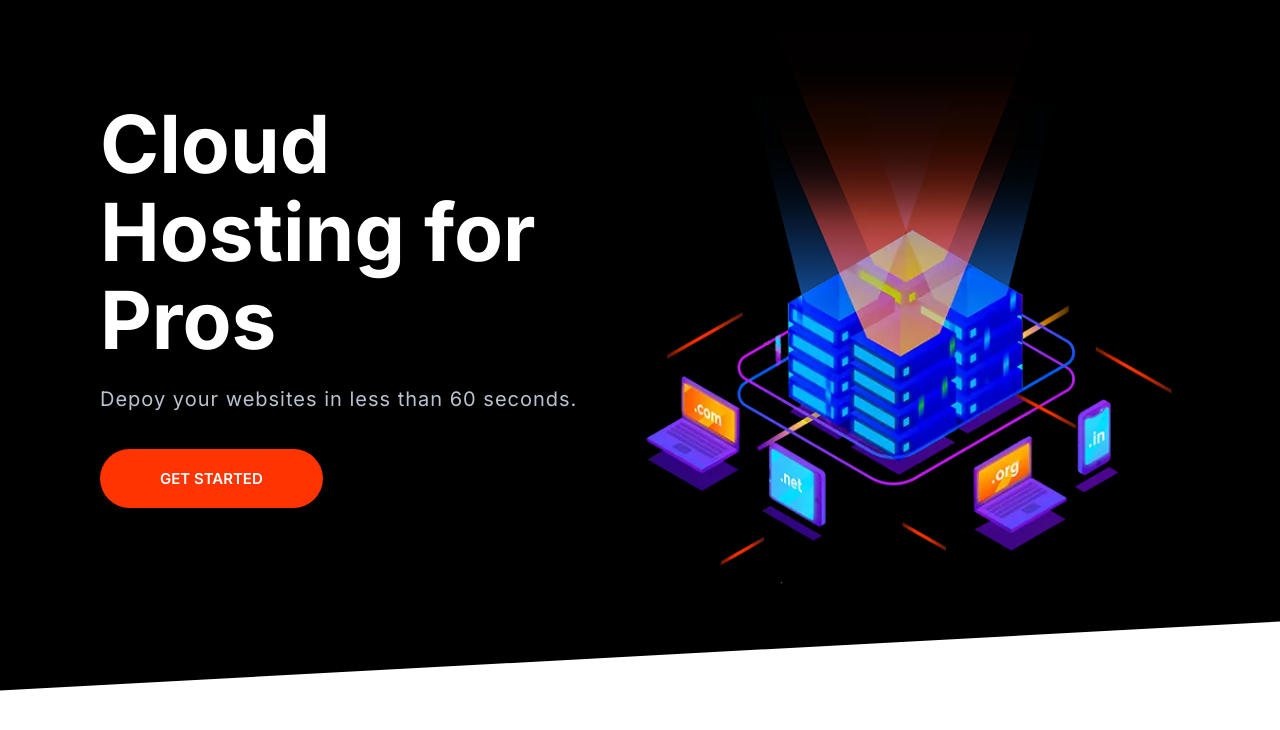
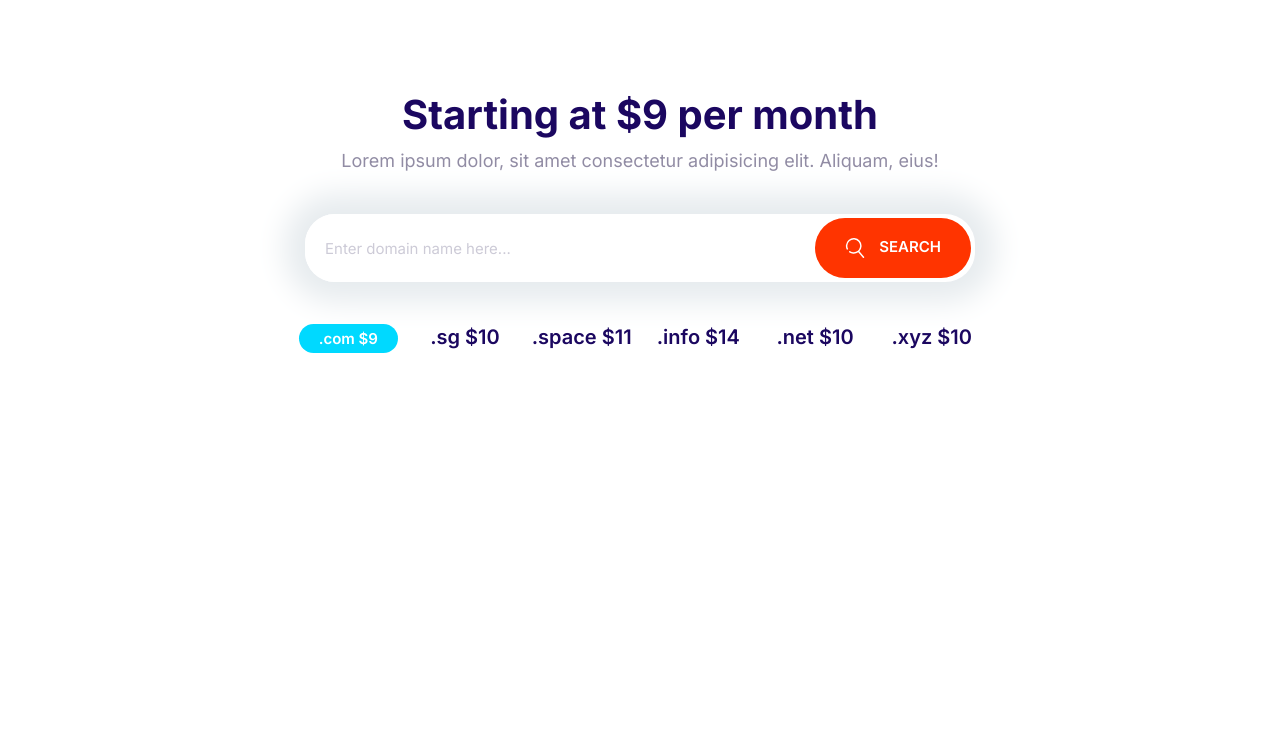
Before and after one commit to muh-haris/moshify, a plain HTML site: page index.html in a window 1280 px wide. Drawn offline with Linux system fonts and the light colour scheme.

Commit message:
Define domain block.

```diff
--- a/css/styles.css
+++ b/css/styles.css
@@ -191,10 +191,18 @@ a{
     font-size: 1.8rem;
     font-weight: 600;
     margin: 1rem 0;
+    outline: 0;
     padding: 2rem 3rem;
     text-align: center;
     text-transform: uppercase;
     white-space: nowrap;
+}
+
+.btn .icon {
+    width: 2rem;
+    height: 2rem;
+    margin-right: 1rem;
+    vertical-align: middle;
 }
 
 .btn--primary {
@@ -274,7 +282,7 @@ a{
 .input-group .input {
     border: 0;
     flex-grow: 1;
-    padding: 1.5rem 1rem;
+    padding: 1.5rem 2rem;
 }
 
 .input-group .btn {
@@ -687,3 +695,28 @@ a{
         align-self: center;
     }
 }
+
+/* Domain */
+.block-domain .input-group {
+    box-shadow: 0 0 30px 20px #e6ebee;
+    border: 0;
+    margin: 4rem auto;
+    max-width: 670px;
+}
+
+.block-domain__prices {
+    display: grid;
+    grid-template-columns: repeat(3, 1fr);
+    grid-template-rows: repeat(2, 6rem);
+    font-size: 2rem;
+    font-weight: 600;
+    justify-items: center;
+    max-width: 700px;
+    margin: 0 auto;
+}
+
+@media screen and (min-width: 768px) {
+    .block-domain__prices {
+        grid-template-columns: repeat(auto-fit, minmax(10rem, 1fr));
+    }
+}
--- a/index.html
+++ b/index.html
@@ -15,27 +15,35 @@
     <link rel="stylesheet" href="css/styles.css" />
   </head>
   <body>
-    <section class="block block--dark block--skewed--left hero">
-      <div class="container grid grid--1x2">
-        <header class="block__header hero__content">
-          <h1 class="block__heading">Cloud Hosting for Pros</h1>
-          <p class="hero__tagline">
-            Depoy your websites in less than 60 seconds.
-          </p>
-          <a href="" class="btn btn--accent btn--stretched">Get Started</a>
-        </header>
-        <picture>
-          <source
-            type="image/webp"
-            srcset="images/banner.webp 1x, images/banner@2x.webp 2x"
-          />
-          <source
-            type="image/png"
-            srcset="images/banner.png 1x, images/banner@2x.png 2x"
-          />
-          <img class="hero__image" src="images/banner.png" alt="" />
-        </picture>
+    <section class="block container block-domain">
+      <header class="block__header">
+        <h2>Starting at $9 per month</h2>
+        <p>
+          Lorem ipsum dolor, sit amet consectetur adipisicing elit. Aliquam,
+          eius!
+        </p>
+      </header>
+      <div class="input-group">
+        <input
+          type="text"
+          class="input"
+          placeholder="Enter domain name here..."
+        />
+        <button class="btn btn--accent">
+          <svg class="icon icon--white">
+            <use xlink:href="images/sprite.svg#search"></use>
+          </svg>
+          Search
+        </button>
       </div>
+      <ul class="list block-domain__prices">
+        <li><span class="badge badge--secondary">.com $9</span></li>
+        <li>.sg $10</li>
+        <li>.space $11</li>
+        <li>.info $14</li>
+        <li>.net $10</li>
+        <li>.xyz $10</li>
+      </ul>
     </section>
     <script src="js/main.js"></script>
   </body>
```
Also changed, not shown: components/domain block.html (added, +25 -0 lines).
